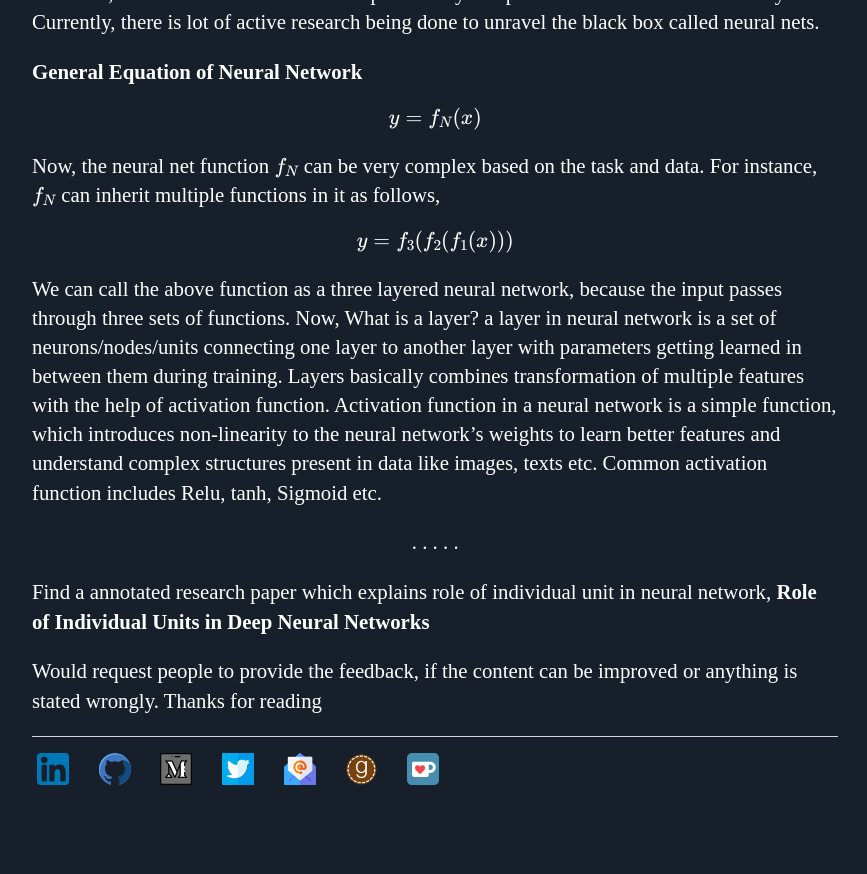
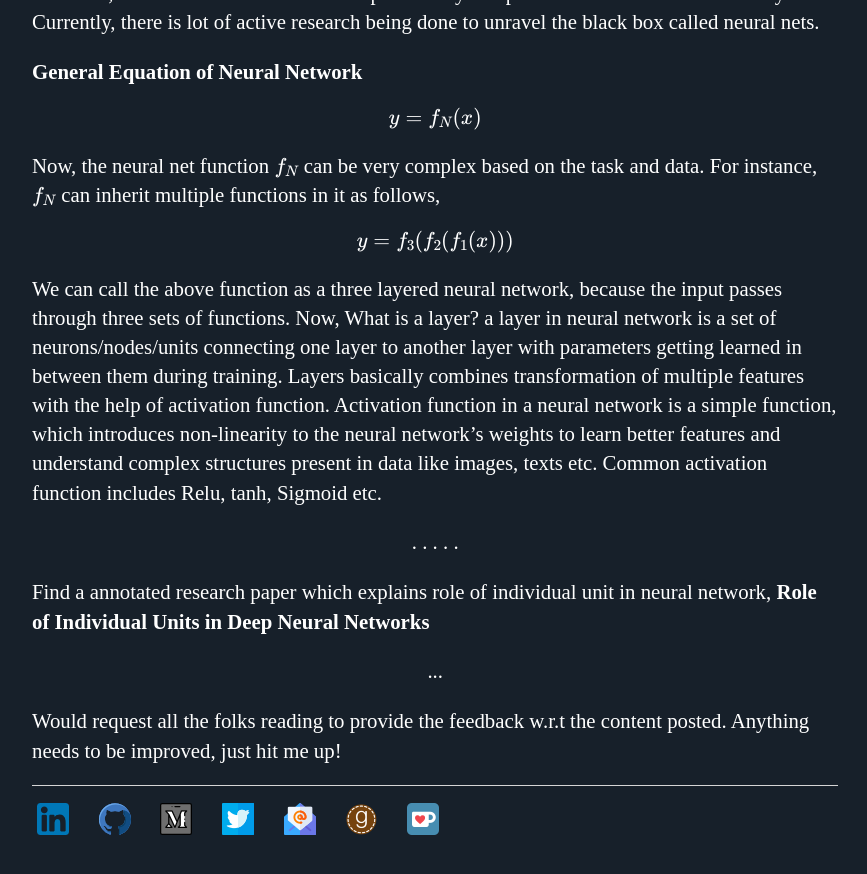
Before and after one commit to Mayurji/mayurji.github.io, a Jekyll site: the page built from _deep-learning/2020-10-07-Deep-Learning.md, in a window 1280 px wide and 900 px high, scrolled down 1541 px. Shown: the top 874 px of the window, without its empty margins (160-1027 px from the left). Built offline with Jekyll 4.4.1, drawn with Linux system fonts in a browser that asks for light colours; formulas are drawn with MathJax 3; comment, search, counter and statistics services are not loaded; before the commit the page ends 2391 px from its top, so only the background shows below that.

Commit message:
Update deep-learning.html

```diff
--- a/_layouts/deep-learning.html
+++ b/_layouts/deep-learning.html
@@ -7,7 +7,8 @@ layout: default
 <h1>{{ title }}</h1>
 {{ content }}
 
-<p>Would request people to provide the feedback, if the content can be improved or anything is stated wrongly. Thanks for reading</p>
+<center><p>...</p></center>
+<p>Would request all the folks reading to provide the feedback w.r.t the content posted. Anything needs to be improved, just hit me up!</p>
 {% include disqus.html %}
 
 {% if page.comments %}
```
